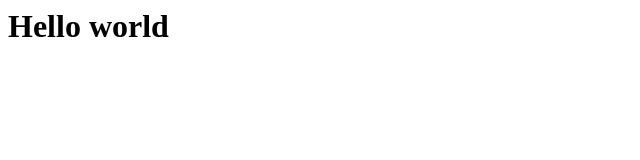
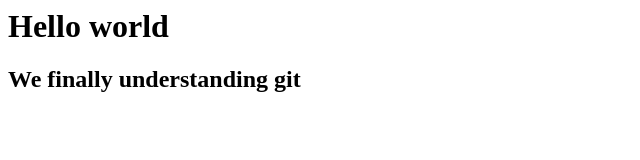
Before and after one commit to Prince-mountblue/First-project-repo, a plain HTML site: page index.html in a window 1280 px wide. Shown: the whole page, without its empty margins (0-640 px from the left). Drawn offline with Linux system fonts and the light colour scheme.

Commit message:
Sub heading Adding a h2 tag in website

```diff
--- a/index.html
+++ b/index.html
@@ -1 +1,2 @@
 <h1>Hello world</h1>
+<h2>We finally understanding git</h2>
```
